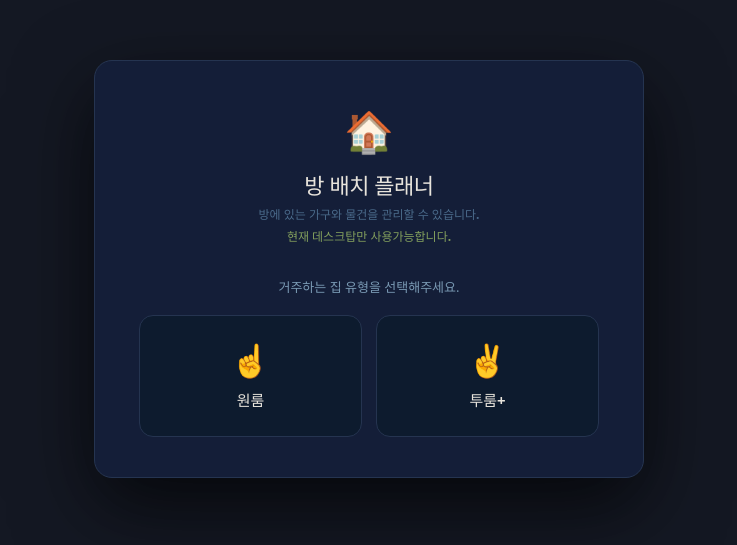
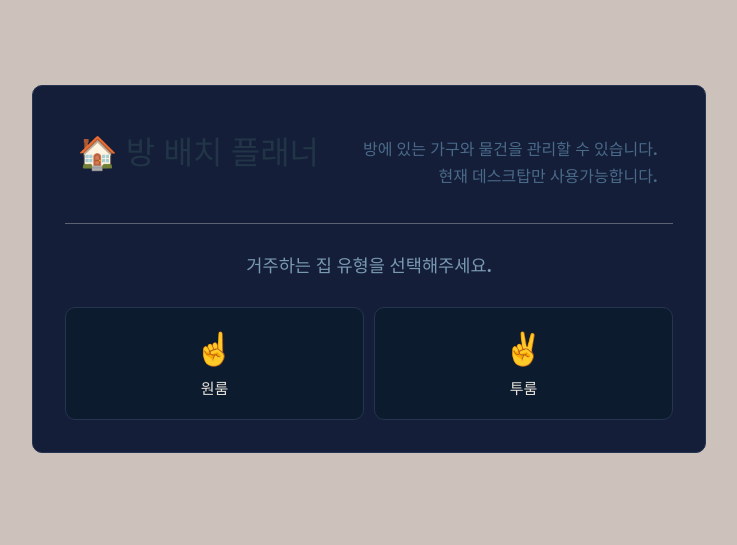
Before and after one commit to rosaceaee/manageRoomHelp, a React (Vite) app: page / in a window 1280 px wide. Shown: the part 131-676 px from the top of the page, without its empty margins (271-1008 px from the left). Built offline with nearby package versions, Linux system fonts and the light colour scheme.

Commit message:
feat: [ui] 방 선택 영역 css 수정

```diff
--- a/src/assets/custom.scss
+++ b/src/assets/custom.scss
@@ -22,12 +22,149 @@ $brwn: #8c6b56;
 $ash: #2c2c29;
 $fff: #fff;
 $oat: #d9d9d9;
+$yl: #e2bd93;
+// init
 
+//
 .wrap {
   display: flex;
   overflow: hidden;
   user-select: none;
   min-height: 100vh;
+  &.set {
+    background-color: $bei;
+
+    .info-wrap {
+      width: 38rem;
+      padding: 2rem;
+      border-radius: 10px;
+      .inner {
+        text-align: left;
+        margin-bottom: 2rem;
+        border-bottom: 1px solid rgba(255, 255, 255, 0.3);
+        padding-top: 1rem;
+        padding-bottom: 2rem;
+        display: flex;
+        justify-content: space-around;
+        gap: 1rem;
+
+        .tit {
+          font-size: 2rem;
+        }
+
+        .desc {
+          text-align: right;
+          .txt {
+            font-size: 1rem;
+            color: #4a6a8a;
+            margin: 3px;
+          }
+        }
+      }
+    }
+
+    .choose-wrap {
+      .tit {
+        font-size: 1.1rem;
+        color: #7a9ab4;
+        margin-bottom: 2rem;
+        text-align: center;
+      }
+
+      .roombox-wrap {
+        display: flex;
+        gap: 10px;
+
+        button {
+          &.roomtype-btn {
+            padding: 1.1rem 12px;
+            flex: 1;
+            background: #0d1b2e;
+            border: 1px solid #253450;
+            border-radius: 10px;
+            cursor: "pointer";
+            color: #e8e4dc;
+            text-align: center;
+          }
+        }
+      }
+    }
+
+    .roomtype-wrap {
+      display: flex;
+      align-items: end;
+      justify-content: center;
+      gap: 1rem;
+      margin-bottom: 1rem;
+      .tit {
+        text-align: center;
+      }
+    }
+
+    .desc-wrap {
+      display: flex;
+      align-items: center;
+      justify-content: center;
+      padding-top: 1rem;
+      margin-bottom: 2rem;
+      .desc {
+        font-size: 1rem;
+        color: $bei;
+        text-align: center;
+      }
+    }
+
+    .roomname-wrap {
+      display: flex;
+      gap: 10px;
+      margin-bottom: 2rem;
+      flex-direction: column;
+    }
+
+    .confirm-wrap {
+      display: flex;
+      gap: 10px;
+      cursor: pointer;
+      border-radius: 10px;
+      font-weight: 700;
+      button {
+        font-size: 1rem;
+        &.back-btn {
+          flex: 1;
+          border: 1px solid #253450;
+          background: transparent;
+        }
+
+        &.confirm-btn {
+          flex: 2;
+          padding: 1.2rem 0px;
+          border: 1px solid #2a6aaa;
+        }
+      }
+    }
+
+    .add-btn {
+      border-radius: 10px;
+      padding: 10px;
+      font-size: 0.85rem;
+      cursor: pointer;
+      background: $bei;
+      color: $ash;
+      margin-left: auto;
+    }
+
+    .del-btn {
+      background: transparent;
+      border: 1px solid rgb(255 118 118);
+      border-radius: 6px;
+      color: rgb(255 118 118);
+      font-weight: 700;
+      padding: 6px 8px;
+      cursor: pointer;
+      font-size: 14px;
+    }
+  }
+
   .box {
     &.left {
       background: $bei;
@@ -137,8 +274,6 @@ $oat: #d9d9d9;
           color: $oat;
           font-size: 0.8rem;
         }
-        .furniture-box {
-        }
       }
 
       .bottom-wrap {
@@ -161,11 +296,10 @@ $oat: #d9d9d9;
 
           &.btn-init {
             width: 100%;
-            background: rgb(24, 10, 10);
-            border: 1px solid rgb(58, 26, 26);
-            border-radius: 7px;
+            background: none;
             color: rgb(192, 96, 96);
             cursor: pointer;
+            border: none;
           }
         }
       }
--- a/src/components/modals/SetupModal.tsx
+++ b/src/components/modals/SetupModal.tsx
@@ -9,12 +9,17 @@ interface SetupModalProps {
 
 export function SetupModal({ onComplete }: SetupModalProps) {
   const [step, setStep] = useState(1);
-  const [roomType, setType] = useState<string | null>(null);
+  // const [roomType, setType] = useState<string | null>(null);
+  const [roomType, setType] = useState<{
+    k: string;
+    emoji: string;
+    title: string;
+  } | null>(null);
   const [names, setNames] = useState(["내 방"]);
 
-  const pickType = (t: string) => {
-    setType(t);
-    setNames(t === "one" ? ["내 방"] : ["침실", "거실"]);
+  const pickType = (o: { k: string; emoji: string; title: string }) => {
+    setType(o);
+    setNames(o.k === "one" ? ["내 방"] : ["침실", "거실"]);
     setStep(2);
   };
 
@@ -28,87 +33,56 @@ export function SetupModal({ onComplete }: SetupModalProps) {
       w: 14,
       h: 13,
     }));
-    onComplete({ roomType, sections });
+    onComplete({ roomType: roomType.k, sections });
   };
 
   return (
-    <div
+    <section
       style={{
         position: "fixed",
         inset: 0,
         zIndex: 999,
-        background: "rgba(6,10,22,0.94)",
         backdropFilter: "blur(8px)",
         display: "flex",
         alignItems: "center",
         justifyContent: "center",
       }}
+      className="wrap set"
     >
       <div
         style={{
           background: "#141E38",
           border: "1px solid #253450",
-          borderRadius: 18,
-          padding: "40px 44px",
-          width: 460,
-          boxShadow: "0 28px 80px rgba(0,0,0,0.7)",
         }}
+        className="info-wrap"
       >
         {/* Logo */}
-        <div style={{ textAlign: "center", marginBottom: 32 }}>
-          <div style={{ fontSize: 40, marginBottom: 8 }}>🏠</div>
-          <div
-            style={{
-              fontSize: 22,
-              fontWeight: 700,
-              color: "#E8E4DC",
-              letterSpacing: "-0.02em",
-            }}
-          >
-            방 배치 플래너
+        <div className="inner">
+          <h1 className="tit">🏠 방 배치 플래너</h1>
+
+          <div className="desc">
+            <h4 className="txt">방에 있는 가구와 물건을 관리할 수 있습니다.</h4>
+            <h4 className="txt">현재 데스크탑만 사용가능합니다.</h4>
           </div>
-          <h4 style={{ fontSize: 12, color: "#4A6A8A", marginTop: 4 }}>
-            방에 있는 가구와 물건을 관리할 수 있습니다.
-          </h4>
-          <h4 style={{ fontSize: 12, color: "rgb(131 159 93)", marginTop: 4 }}>
-            현재 데스크탑만 사용가능합니다.
-          </h4>
         </div>
 
         {step === 1 && (
           <>
-            <p
-              style={{
-                fontSize: 13,
-                color: "#7A9AB4",
-                textAlign: "center",
-                marginBottom: 18,
-              }}
-            >
-              거주하는 집 유형을 선택해주세요.
-            </p>
-            <div style={{ display: "flex", gap: 14 }}>
+            <div className="choose-wrap">
+              <h1 className="tit">거주하는 집 유형을 선택해주세요.</h1>
+              <div className="roombox-wrap">
                 {[
                   { k: "one", emoji: "☝️", title: "원룸" },
                   {
                     k: "two",
                     emoji: " ✌️",
-                  title: "투룸+",
+                    title: "투룸",
                   },
                 ].map((o) => (
                   <button
                     key={o.k}
-                  onClick={() => pickType(o.k)}
-                  style={{
-                    flex: 1,
-                    padding: "22px 12px",
-                    background: "#0D1B2E",
-                    border: "1px solid #253450",
-                    borderRadius: 14,
-                    cursor: "pointer",
-                    color: "#E8E4DC",
-                    textAlign: "center",
-                  }}
+                    onClick={() => pickType(o)}
+                    className="roomtype-btn"
                     onMouseEnter={(e) =>
                       (e.currentTarget.style.borderColor = "#4A7AAA")
                     }
@@ -116,7 +90,9 @@ export function SetupModal({ onComplete }: SetupModalProps) {
                       (e.currentTarget.style.borderColor = "#253450")
                     }
                   >
-                  <div style={{ fontSize: 32, marginBottom: 8 }}>{o.emoji}</div>
+                    <div style={{ fontSize: 32, marginBottom: 8 }}>
+                      {o.emoji}
+                    </div>
                     <div
                       style={{ fontSize: 15, fontWeight: 700, marginBottom: 4 }}
                     >
@@ -126,29 +102,37 @@ export function SetupModal({ onComplete }: SetupModalProps) {
                   </button>
                 ))}
               </div>
+            </div>
           </>
         )}
 
         {step === 2 && (
           <>
-            <p
-              style={{
-                fontSize: 13,
-                color: "#7A9AB4",
-                textAlign: "center",
-                marginBottom: 18,
-              }}
-            >
+            <div className="roomtype-wrap">
+              <h2 className="tit">
+                {roomType?.title}
+                {roomType?.emoji}
+              </h2>
+            </div>
+
+            <div className="desc-wrap">
+              <p className="desc">
                 관리할 방 이름을 입력해주세요. (추후 변경 가능)
               </p>
-            <div
-              style={{
-                display: "flex",
-                flexDirection: "column",
-                gap: 10,
-                marginBottom: 22,
-              }}
+
+              {roomType?.k === "two" && names.length < 4 && (
+                <button
+                  className="add-btn"
+                  onClick={() =>
+                    setNames((p) => [...p, `공간 ${p.length + 1}`])
+                  }
                 >
+                  + 공간 추가
+                </button>
+              )}
+            </div>
+
+            <div className="roomname-wrap">
               {names.map((n, i) => (
                 <div
                   key={i}
@@ -195,69 +179,32 @@ export function SetupModal({ onComplete }: SetupModalProps) {
                       onClick={() =>
                         setNames((p) => p.filter((_, j) => j !== i))
                       }
-                      style={{
-                        background: "#2A0D0D",
-                        border: "1px solid #4A1A1A",
-                        borderRadius: 6,
-                        color: "#C06060",
-                        padding: "6px 8px",
-                        cursor: "pointer",
-                        fontSize: 12,
-                      }}
+                      className="del-btn"
                     >
                       ✕
                     </button>
                   )}
                 </div>
               ))}
-              {roomType === "two" && names.length < 4 && (
-                <button
-                  onClick={() =>
-                    setNames((p) => [...p, `공간 ${p.length + 1}`])
-                  }
-                  style={{
-                    background: "#0A2016",
-                    border: "1px dashed #2A5A3A",
-                    borderRadius: 8,
-                    color: "#4A9A6A",
-                    padding: "8px",
-                    fontSize: 12,
-                    cursor: "pointer",
-                  }}
-                >
-                  + 공간 추가
-                </button>
-              )}
             </div>
-            <div style={{ display: "flex", gap: 10 }}>
+
+            <div className="confirm-wrap">
               <button
                 onClick={() => setStep(1)}
                 style={{
-                  flex: 1,
-                  padding: "11px",
-                  background: "transparent",
-                  border: "1px solid #253450",
-                  borderRadius: 10,
                   color: "#5A7A9A",
-                  cursor: "pointer",
-                  fontSize: 13,
                 }}
+                className="back-btn"
               >
                 ← 뒤로
               </button>
               <button
                 onClick={finish}
                 style={{
-                  flex: 2,
-                  padding: "11px",
                   background: "#1A4A8A",
-                  border: "1px solid #2A6AAA",
-                  borderRadius: 10,
                   color: "#90CAF9",
-                  cursor: "pointer",
-                  fontSize: 14,
-                  fontWeight: 700,
                 }}
+                className="confirm-btn"
                 onMouseEnter={(e) =>
                   (e.currentTarget.style.background = "#2A5A9A")
                 }
@@ -271,6 +218,6 @@ export function SetupModal({ onComplete }: SetupModalProps) {
           </>
         )}
       </div>
-    </div>
+    </section>
   );
 }
```
Lines whose indentation alone changed are shown as unchanged.
